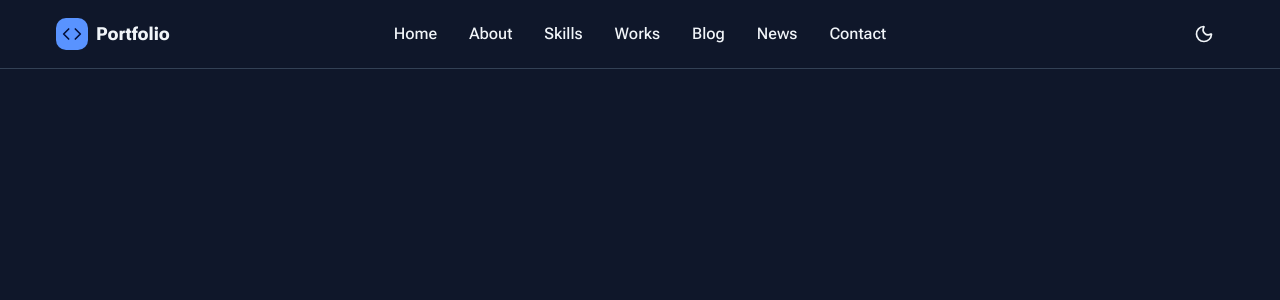
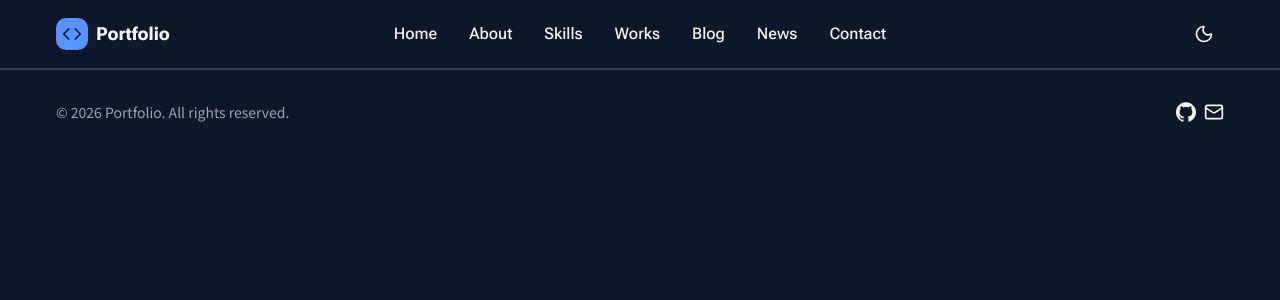
Before and after one commit to iku-nojiri/portfolio_2026, a Next.js app in the folder front/: page / in a window 1280 px wide. Shown: the top 300 px of the page. Built offline with nearby package versions, Linux system fonts and the light colour scheme.

Commit message:
feat: Footer.tsx, CustomIconProps.type.ts refactor: GithubIcon.tsx

```diff
--- /dev/null
+++ b/front/app/components/compositions/layouts/Footer/FooterCopy.tsx
@@ -0,0 +1,11 @@
+import "dotenv/config";
+import { Text } from "@/app/components/premitives/Text";
+
+export const FooterCopy = () => {
+  const copyright = process.env.COPYRIGHT;
+  return (
+    <Text as="small" size="small" color="muted">
+      {copyright ?? "© 2026 Portfolio. All rights reserved."}
+    </Text>
+  );
+};
--- /dev/null
+++ b/front/app/components/compositions/layouts/Footer/FooterInner.tsx
@@ -0,0 +1,9 @@
+import { ReactNode } from "react";
+
+type Props = {
+  children: ReactNode;
+};
+
+export const FooterInner = ({ children }: Props) => {
+  return <div className="grid grid-cols-[1fr_1fr] items-center mx-auto px-6 py-8 w-full max-w-304">{children}</div>;
+};
--- /dev/null
+++ b/front/app/components/compositions/layouts/Footer/FooterNav.tsx
@@ -0,0 +1,17 @@
+import { NAV_MAP } from "@/app/constants/navMap";
+import { Mail } from "lucide-react";
+import { GithubIcon as Github } from "@/app/components/premitives/GithubIcon";
+import NextLink from "next/link";
+
+export const FooterNav = () => {
+  return (
+    <nav className="flex justify-end items-center gap-2">
+      <NextLink href={NAV_MAP.github.href} target="_blank">
+        <Github size={20} className="text-fg" />
+      </NextLink>
+      <NextLink href={NAV_MAP.contact.href}>
+        <Mail size={20} className="text-fg" />
+      </NextLink>
+    </nav>
+  );
+};
--- a/front/app/components/compositions/layouts/Footer/index.tsx
+++ b/front/app/components/compositions/layouts/Footer/index.tsx
@@ -0,0 +1,14 @@
+import { FooterInner } from "./FooterInner"
+import { FooterCopy } from "./FooterCopy"
+import { FooterNav } from "./FooterNav"
+
+export const Footer = () => {
+  return (
+    <footer className="border-t border-muted">
+      <FooterInner>
+        <FooterCopy />
+        <FooterNav />
+      </FooterInner>
+    </footer>
+  )
+}
--- a/front/app/components/premitives/GithubIcon.tsx
+++ b/front/app/components/premitives/GithubIcon.tsx
@@ -1,6 +1,8 @@
-type GithubIconProps = { size?: number; color?: string };
+import type { CustomIconProps } from "./shared/props/CustomIconProps.types";
 
-export const GithubIcon = ({size = 24, color = "currentColor",}: GithubIconProps) => {
+type Props = CustomIconProps;
+
+export const GithubIcon = ({size = 24, color = "currentColor", className}: Props) => {
   return (
     <svg
       role="img"
@@ -9,6 +11,7 @@ export const GithubIcon = ({size = 24, color = "currentColor",}: GithubIconProps
       viewBox="0 0 24 24"
       xmlns="http://www.w3.org/2000/svg"
       fill={color}
+      className={className}
     >
       <path d="M12 .297c-6.63 0-12 5.373-12 12 0 5.303 3.438 9.8 8.205 11.385.6.113.82-.258.82-.577 0-.285-.01-1.04-.015-2.04-3.338.724-4.042-1.61-4.042-1.61C4.422 18.07 3.633 17.7 3.633 17.7c-1.087-.744.084-.729.084-.729 1.205.084 1.838 1.236 1.838 1.236 1.07 1.835 2.809 1.305 3.495.998.108-.776.417-1.305.76-1.605-2.665-.3-5.466-1.332-5.466-5.93 0-1.31.465-2.38 1.235-3.22-.135-.303-.54-1.523.105-3.176 0 0 1.005-.322 3.3 1.23.96-.267 1.98-.399 3-.405 1.02.006 2.04.138 3 .405 2.28-1.552 3.285-1.23 3.285-1.23.645 1.653.24 2.873.12 3.176.765.84 1.23 1.91 1.23 3.22 0 4.61-2.805 5.625-5.475 5.92.42.36.81 1.096.81 2.22 0 1.606-.015 2.896-.015 3.286 0 .315.21.69.825.57C20.565 22.092 24 17.592 24 12.297c0-6.627-5.373-12-12-12" />{" "}
     </svg>
--- /dev/null
+++ b/front/app/components/premitives/shared/props/CustomIconProps.types.ts
@@ -0,0 +1,5 @@
+export type CustomIconProps = {
+  size?: number;
+  color?: string
+  className?: string
+}
--- a/front/app/page.tsx
+++ b/front/app/page.tsx
@@ -1,10 +1,12 @@
 import Image from "next/image";
 import { Header } from "./components/compositions/layouts/Header";
+import { Footer } from "./components/compositions/layouts/Footer";
 
 export default function Home() {
   return (
     <>
       <Header />
+      <Footer />
     </>
   );
 }
```
